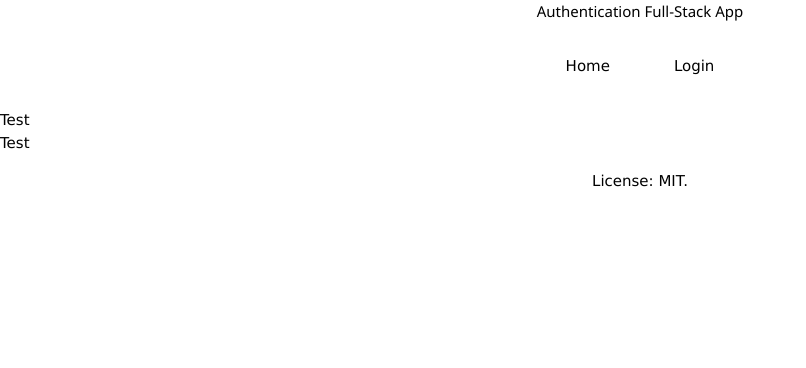
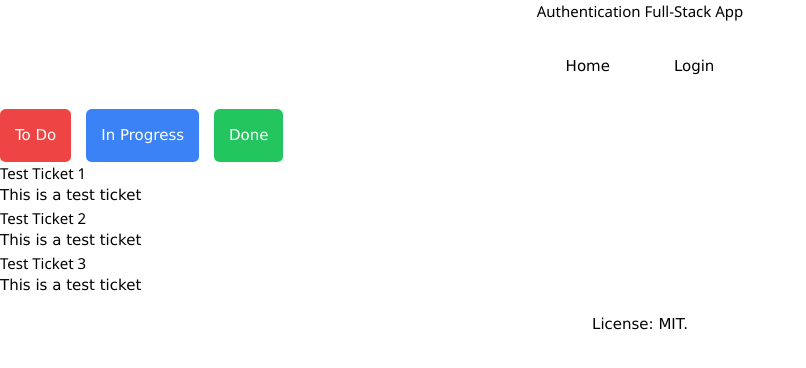
Before and after one commit to Baskin-Ridley/KanbanAI, a React (Vite) app in the folder client/: page /kanban in a window 1280 px wide. Shown: the top 368 px of the page, without its empty margins (0-806 px from the left). Built offline with nearby package versions, Linux system fonts and the light colour scheme; no server answers.

Commit message:
basic styling

```diff
--- a/client/src/components/Kanban/TaskHeaders/index.jsx
+++ b/client/src/components/Kanban/TaskHeaders/index.jsx
@@ -1,7 +1,37 @@
 import React, { useState } from "react";
+import { DndContext, useDraggable } from "@dnd-kit/core";
 
 const TaskHeader = () => {
-  return <div>Test</div>;
+  const [testHeaders, setTestHeaders] = useState([
+    {
+      id: 1,
+      title: "To Do",
+      color: "bg-red-500",
+    },
+    {
+      id: 2,
+      title: "In Progress",
+      color: "bg-blue-500",
+    },
+    {
+      id: 3,
+      title: "Done",
+      color: "bg-green-500",
+    },
+  ]);
+
+  return (
+    <div className="flex space-x-4">
+      {testHeaders.map((header) => (
+        <div
+          key={header.id}
+          className={`p-4 rounded-md ${header.color} text-white font-medium`}
+        >
+          {header.title}
+        </div>
+      ))}
+    </div>
+  );
 };
 
 export default TaskHeader;
--- a/client/src/components/Kanban/TaskTickets/index.jsx
+++ b/client/src/components/Kanban/TaskTickets/index.jsx
@@ -1,7 +1,33 @@
 import React, { useState } from "react";
 
 const TaskTickets = () => {
-  return <div>Test</div>;
+  const [testTickets, setTestTickets] = useState([
+    {
+      id: 1,
+      title: "Test Ticket 1",
+      description: "This is a test ticket",
+    },
+    {
+      id: 2,
+      title: "Test Ticket 2",
+      description: "This is a test ticket",
+    },
+    {
+      id: 3,
+      title: "Test Ticket 3",
+      description: "This is a test ticket",
+    },
+  ]);
+  return (
+    <div>
+      {testTickets.map((ticket) => (
+        <div key={ticket.id}>
+          <h3>{ticket.title}</h3>
+          <p>{ticket.description}</p>
+        </div>
+      ))}
+    </div>
+  );
 };
 
 export default TaskTickets;
--- /dev/null
+++ b/package.json
@@ -0,0 +1,5 @@
+{
+  "dependencies": {
+    "@dnd-kit/core": "^6.0.8"
+  }
+}
```
Also changed, not shown: 1 other file (tests, documents, lock files or other folders).
